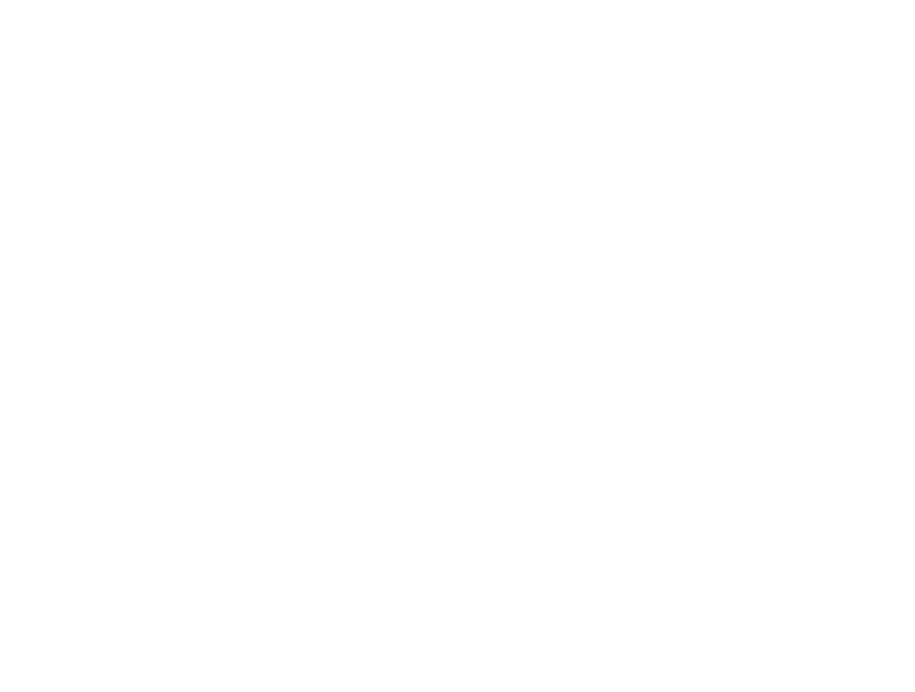
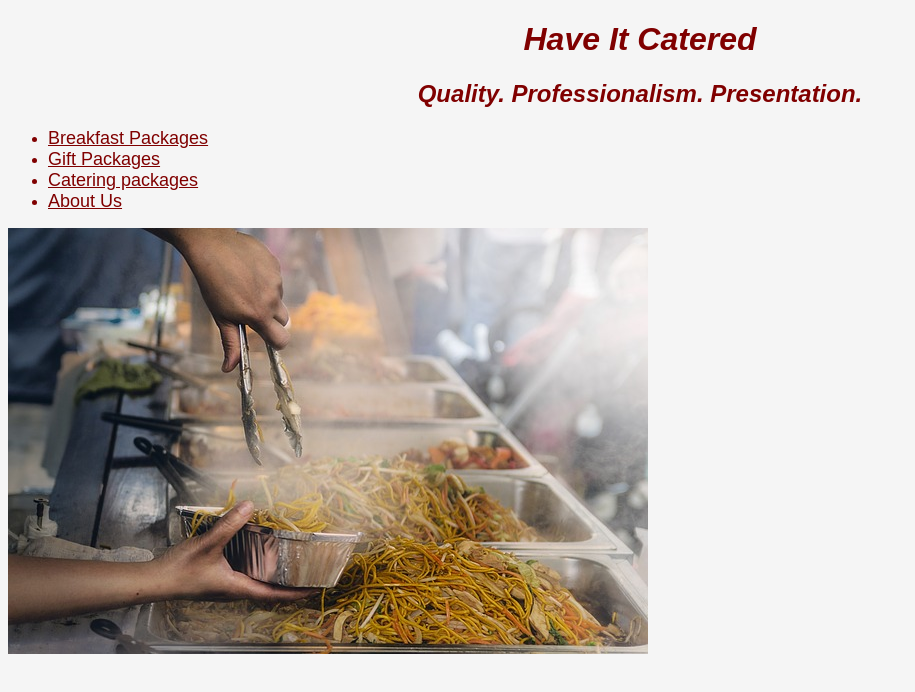
Before and after one commit to MwitaBrian/have-it-catered, a plain HTML site: page services.html in a window 1280 px wide. Shown: the whole page, without its empty margins (0-915 px from the left). Drawn offline with Linux system fonts and the light colour scheme.

Commit message:
Modified

```diff
--- a/services.html
+++ b/services.html
@@ -0,0 +1,41 @@
+<!DOCTYPE html>
+<html lang="en">
+<head>
+  <link rel="stylesheet" href="/css/styles.css">
+  <meta charset="UTF-8">
+  <meta http-equiv="X-UA-Compatible" content="IE=edge">
+  <meta name="viewport" content="width=device-width, initial-scale=1.0">
+  <title>Catering Packages: Have It Catered</title>
+</head>
+<body>
+  <div>
+    <h1>Have It Catered</h1>
+    <h2>Quality. Professionalism. Presentation.</h2>
+    <!-- logo comes here  -->
+
+    <ul>
+      <li>
+        <a href="packages.html">Breakfast Packages</a>
+      </li>
+
+      <li>
+        <a href="gifts.html">Gift Packages</a>
+      </li>
+
+      <li>
+        <a href="services.html">Catering packages</a>
+      </li>
+
+      <li>
+        <a href="AboutUs.html">About Us</a>
+      </li>
+    </ul>
+
+    <div><img src="images/buffet.jpg" alt=""></div>
+
+
+
+  </div>
+
+</body>
+</html>
```
Also changed, not shown: gifts.html (+6 -2 lines), index.html (+5 -1 lines), packages.html (+5 -1 lines), images/blur.jpg (deleted), images/chicken.jpg (deleted), images/download.jpg (deleted), images/login.jpg (deleted).
